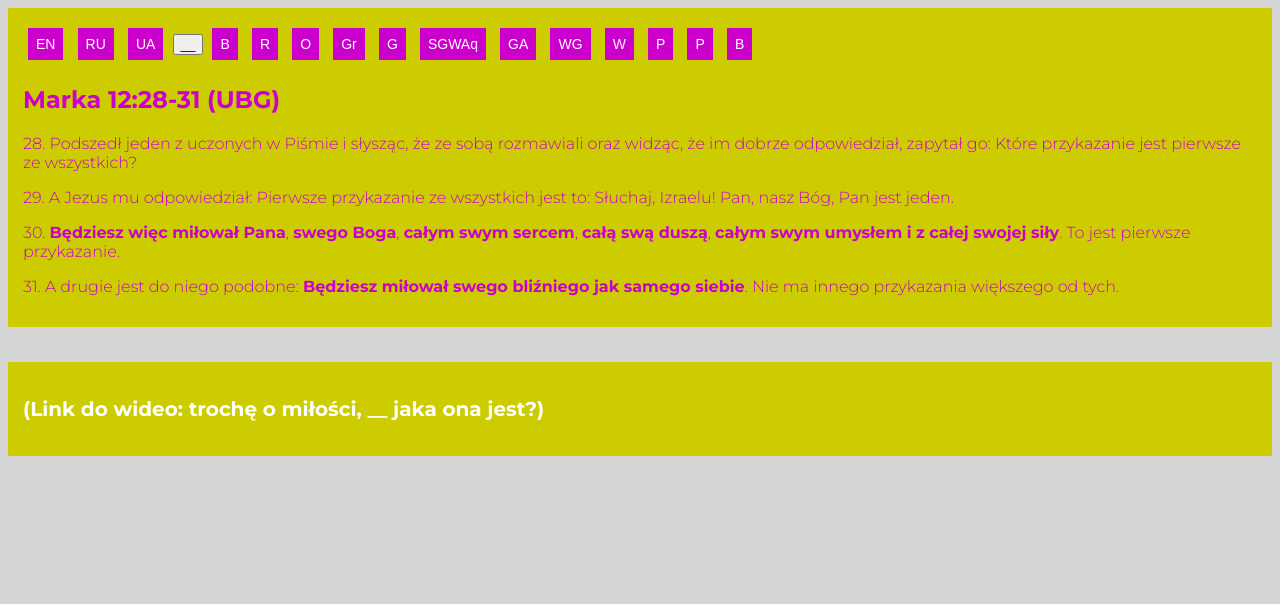
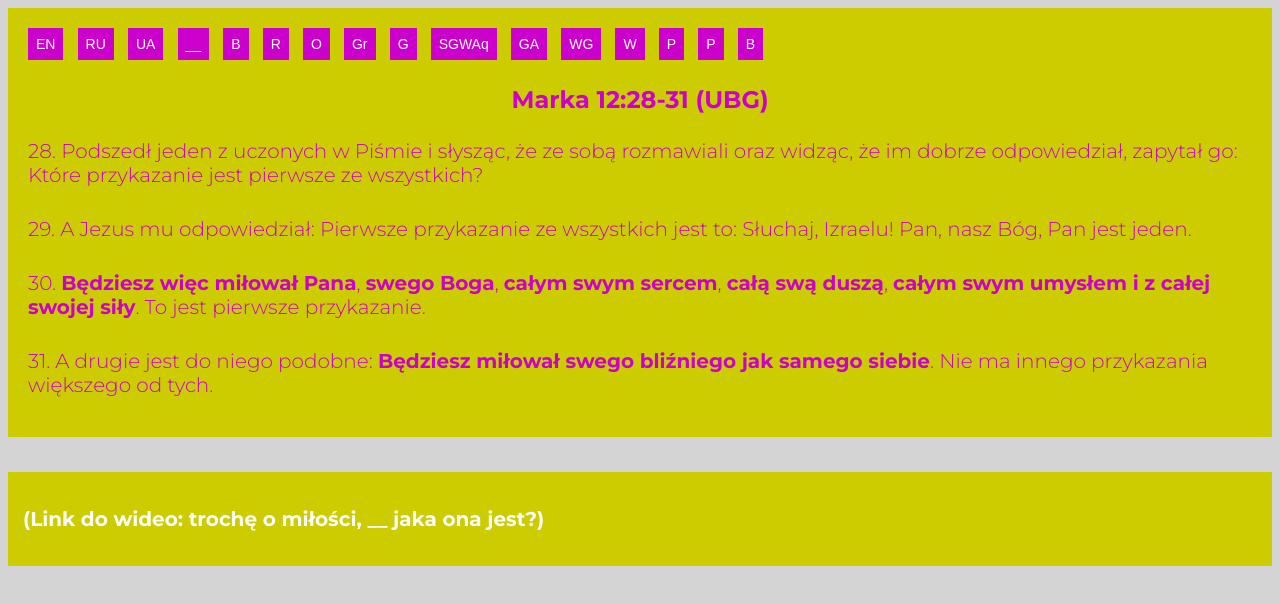
Before and after one commit to mr-front-end-dev/Bible-Verses-yellow--PL, a plain HTML site: page index.html in a window 1280 px wide. Drawn offline with Linux system fonts and the light colour scheme.

Commit message:
Updated section.css

```diff
--- a/css/section.css
+++ b/css/section.css
@@ -2,17 +2,26 @@
   padding: 15px;
 }
 
-.section--h1 {
+.section__h1 {
   text-align: center;
 }
 
-.section--paragraph {
+.section__paragraph {
   font-size: 20px;
   padding: 5px;
 }
 
-.section--bold{
+.section--bold {
   font-weight: bold;
+}
+
+.section__button--underscore {
+  color: hsl(0, 0%, 100%);
+  background-color: hsl(300, 100%, 40%);
+  border-style: none;
+  font-size: 14px;
+  padding: 8px;
+  margin: 5px;
 }
 
 .section__button {
```
